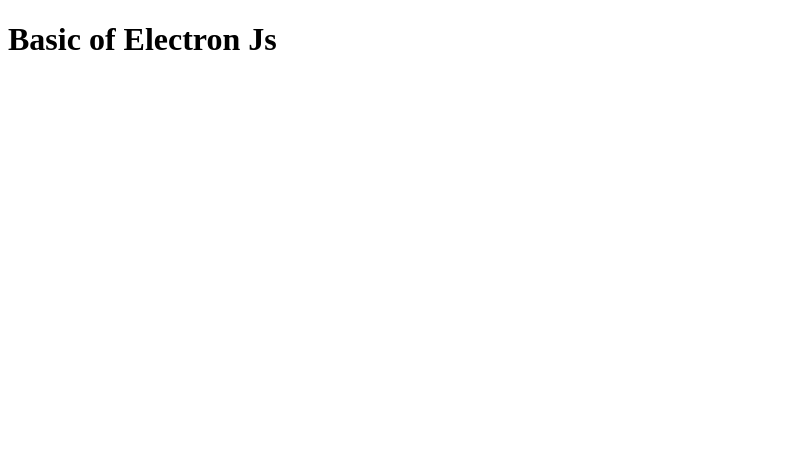
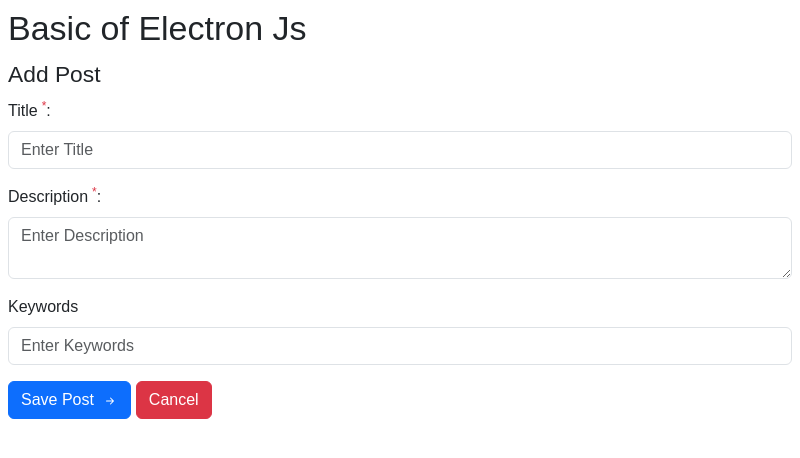
Before and after one commit to guruprakash-c/ElectronJs, an Electron app: page BasicApp/index.html in a window 800 px wide. Drawn offline with nearby package versions, Linux system fonts and the light colour scheme.

Commit message:
Integrated Bootstrap

```diff
--- a/BasicApp/index.html
+++ b/BasicApp/index.html
@@ -3,12 +3,46 @@
 <head>
     <meta charset="UTF-8">
     <meta name="viewport" content="width=device-width, initial-scale=1.0">
+    <meta http-equiv="Content-Security-Policy" content="default-src 'self'; script-src 'self'  https://cdn.jsdelivr.net 'unsafe-inline'; style-src 'self' https://cdn.jsdelivr.net 'unsafe-inline';img-src 'self' data:; font-src 'self' https://cdn.jsdelivr.net; connect-src 'self' https://cdn.jsdelivr.net;">
     <title>Basic App</title>
+    <link rel="stylesheet" href="https://cdn.jsdelivr.net/npm/bootstrap@5.3.8/dist/css/bootstrap.min.css"/>
+    <link rel="stylesheet" href="https://cdn.jsdelivr.net/npm/bootstrap-icons@1.13.1/font/bootstrap-icons.min.css"/>
+    <link rel="preconnect" href="https://fonts.googleapis.com">
+    <link rel="preconnect" href="https://fonts.gstatic.com" crossorigin>
+    <link href="https://fonts.googleapis.com/css2?family=Inter+Tight:ital,wght@0,100..900;1,100..900&display=swap" rel="stylesheet">
+    <link rel="stylesheet" href="styles.css"/>
 </head>
-<body>
+<body class="p-2">
     <h1>Basic of Electron Js</h1>
-    <script>
-        require('./index.js')
-    </script>
+    <fieldset>
+        <legend>
+            Add Post
+        </legend>
+        <form name="addPost">
+            <div class="mb-3">
+                <label for="title" class="form-label">Title<sup class="ms-1 text-danger">*</sup>:</label>
+                <input type="text" class="form-control" id="title" placeholder="Enter Title" required/>
+            </div>
+            <div class="mb-3">
+                <label for="description" class="form-label">Description<sup class="ms-1 text-danger">*</sup>:</label>
+                <textarea class="form-control" id="description" placeholder="Enter Description" required></textarea>
+            </div>
+            <div class="mb-3">
+                <label for="keywords" class="form-label">Keywords</label>
+                <input type="text" class="form-control" id="keywords" placeholder="Enter Keywords"/>
+            </div>
+            <div class="mb-3">
+                <button type="submit" class="btn btn-primary">
+                    Save Post
+                    <svg xmlns="http://www.w3.org/2000/svg" width="16" height="16" fill="currentColor" class="bi bi-arrow-right-short ms-1" viewBox="0 0 16 16">
+                    <path fill-rule="evenodd" d="M4 8a.5.5 0 0 1 .5-.5h5.793L8.146 5.354a.5.5 0 1 1 .708-.708l3 3a.5.5 0 0 1 0 .708l-3 3a.5.5 0 0 1-.708-.708L10.293 8.5H4.5A.5.5 0 0 1 4 8"/>
+                    </svg>
+                </button>
+                <button type="reset" class="btn btn-danger">Cancel</button>
+            </div>
+        </form>
+    </fieldset>
+    <script src="https://cdn.jsdelivr.net/npm/bootstrap@5.3.8/dist/js/bootstrap.bundle.min.js"></script>
+    <script src="./index.js"></script>
 </body>
 </html>
--- a/BasicApp/package.json
+++ b/BasicApp/package.json
@@ -8,8 +8,8 @@
   ],
   "license": "MIT",
   "author": "GuruPrakash C",
-  "type": "commonjs",
-  "main": "index.js",
+  "type": "module",
+  "main": "main.js",
   "scripts": {
     "start": "electron ."
   },
--- /dev/null
+++ b/BasicApp/styles.css
@@ -0,0 +1,8 @@
+:root {
+    --app-font: 'Inter Tight', sans-serif;
+}
+body {
+    margin: 0;
+    padding: 2rem;
+    font-family: var(--app-font);
+}
```
Also changed, not shown: BasicApp/main.js (+74 -30 lines).
